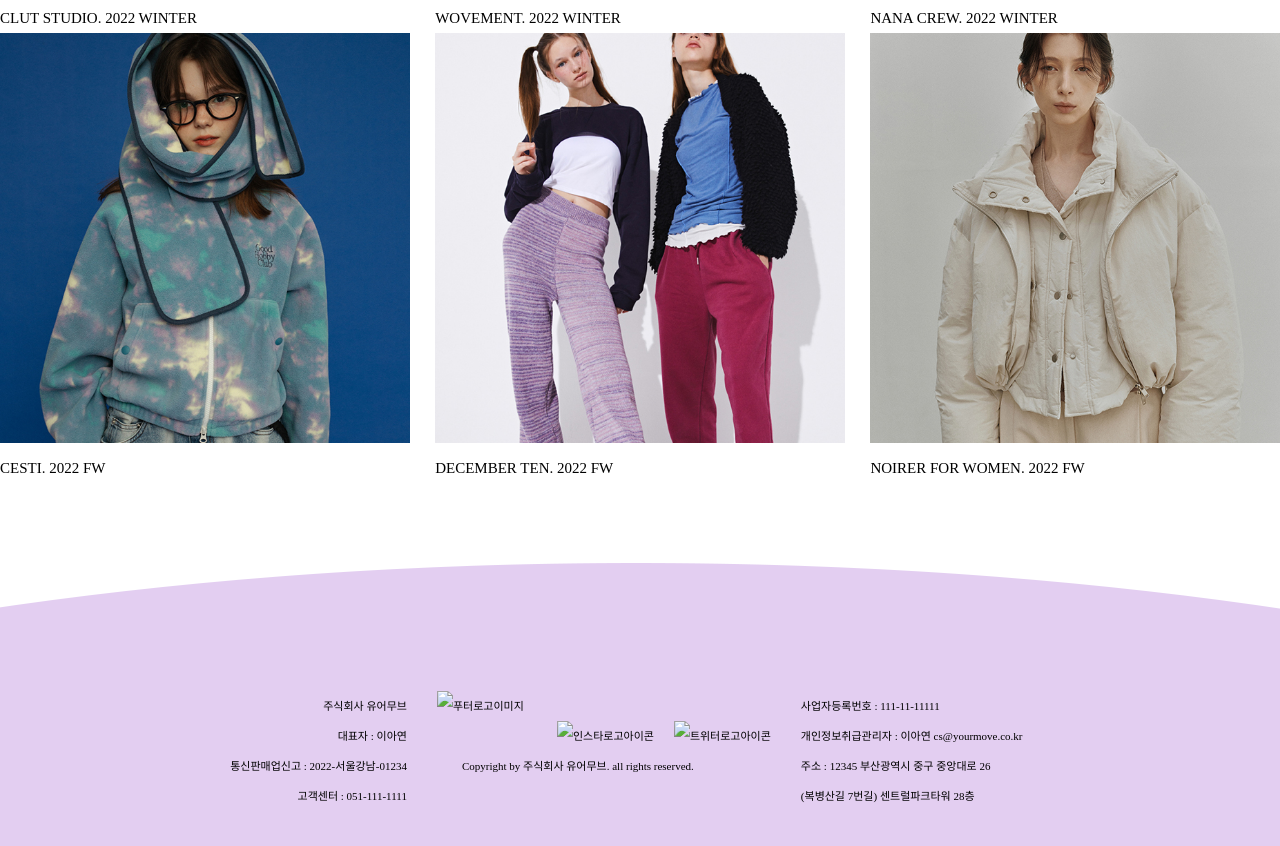
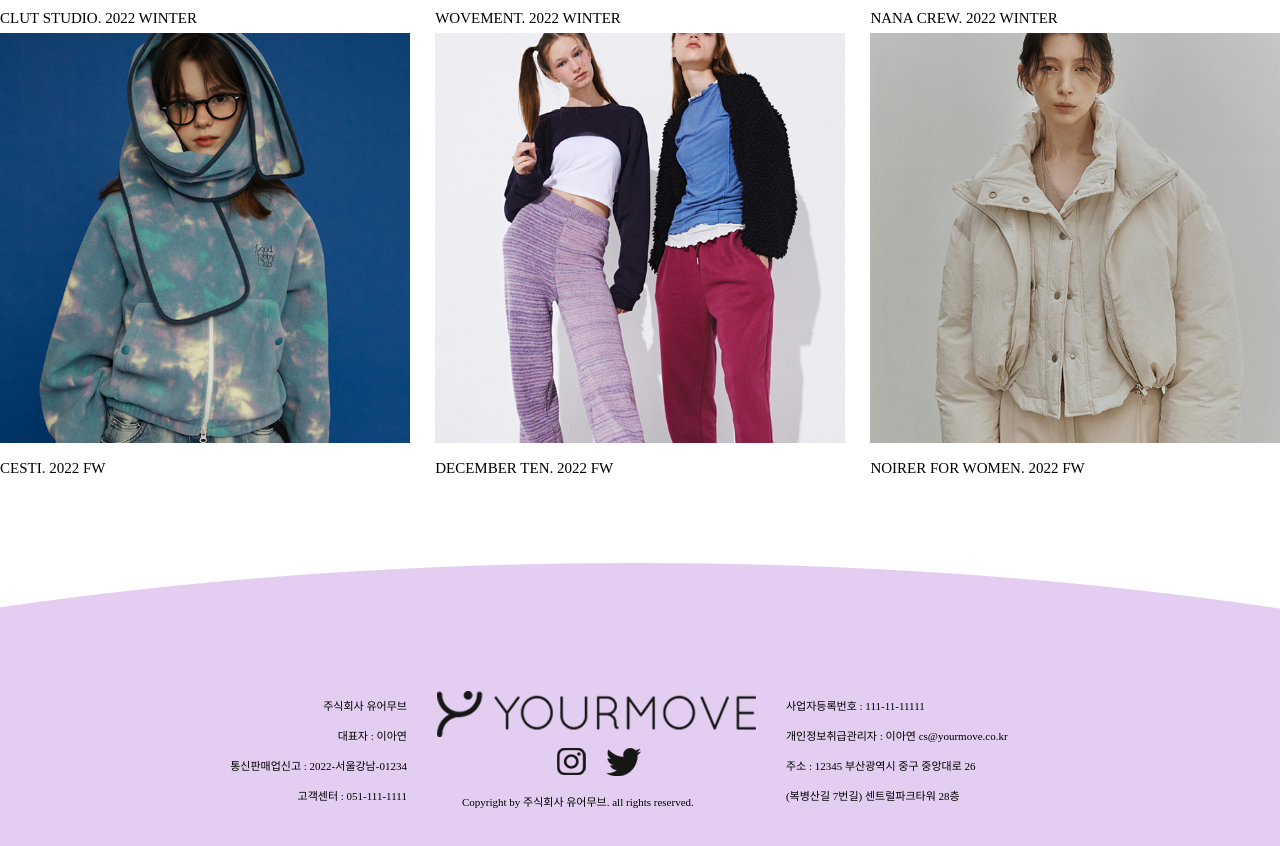
Before and after one commit to leeayeon94/yourmove_3, a plain HTML site: page index.html in a window 1280 px wide. Shown: the part 3928-4774 px from the top of the page. Drawn offline with Linux system fonts and the light colour scheme; a web font is replaced by a local one.

Commit message:
Update index.html

```diff
--- a/index.html
+++ b/index.html
@@ -241,9 +241,9 @@
         </ul>
 
         <ul class="center">
-                <li><a href="https://leeayeon94.github.io/yourmove/"><img src="images/footer_logo.png" alt="푸터로고이미지"></a></li>
-                <li><a href="#none"><img class="insta" src="images/main_insta_logo.png" alt="인스타로고아이콘"></a></li>
-                <li><a href="#none"><img class="twitter" src="images/main_twitter_logo.png" alt="트위터로고아이콘"></a></li>
+            <li><a href="https://leeayeon94.github.io/yourmove/"><img src="images/footer_logo_bk.png" alt="푸터로고이미지"></a></li>
+            <li><a href="#none"><img class="insta" src="images/insta_logo_bk.png" alt="인스타로고아이콘"></a></li>
+            <li><a href="#none"><img class="twitter" src="images/twitter_logo_bk.png" alt="트위터로고아이콘"></a></li>
             <li><a href="#none">Copyright by 주식회사 유어무브. all rights reserved.</a></li>
         </ul>
 
```
Lines whose indentation alone changed are shown as unchanged.
